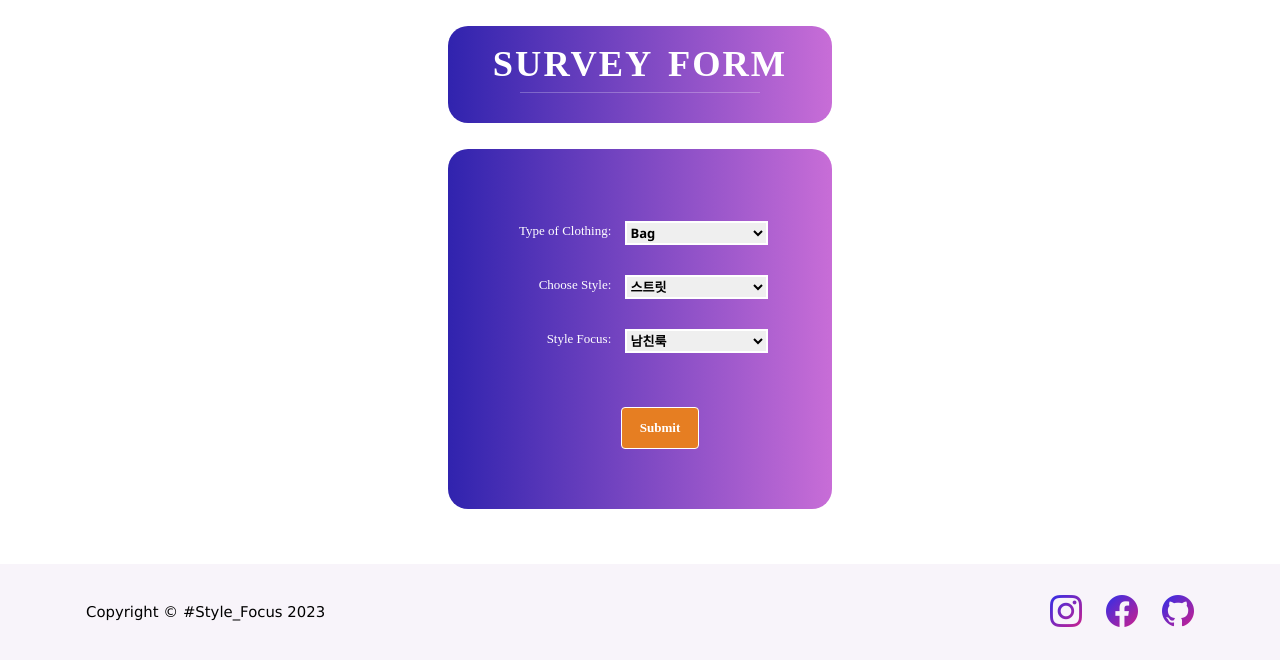
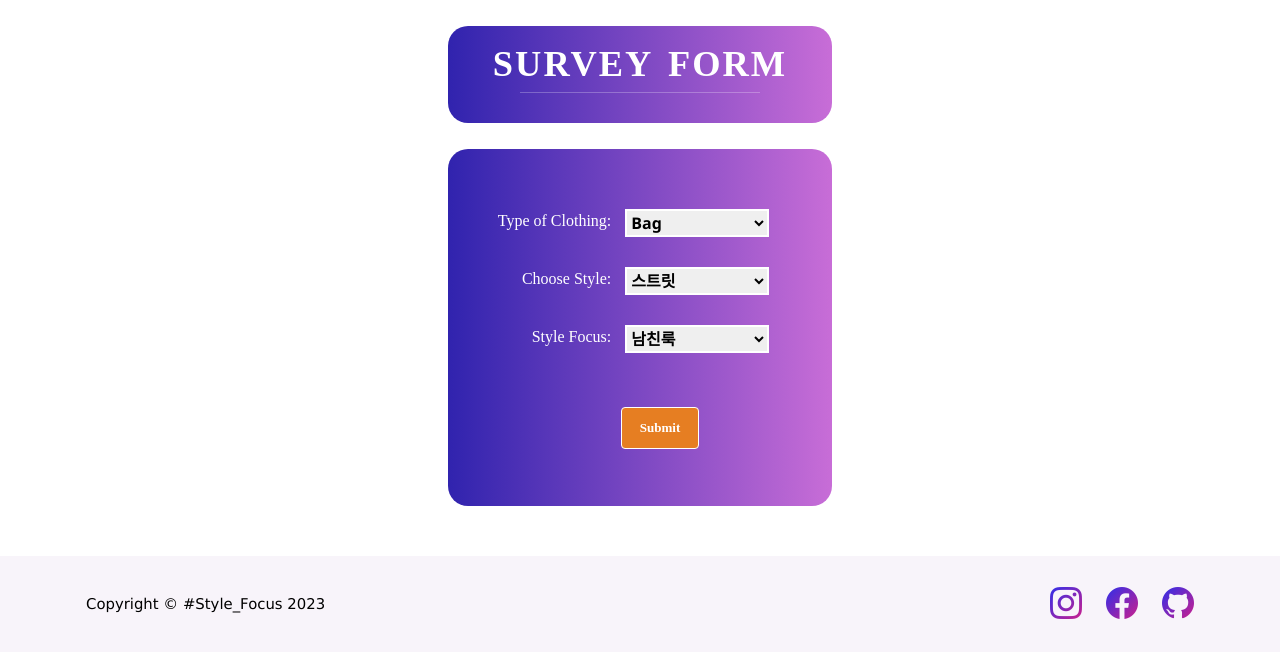
Before and after one commit to S0HYUNN/-_-, a Flask app: page /input in a window 1280 px wide. Shown: the part 75-741 px from the top of the page. Run offline with Flask 3, Linux system fonts and the light colour scheme; the visitor is signed in with stand-in values (Sample User, id 1); some libraries are stand-ins or nearby versions; some web fonts are replaced.

Commit message:
:art: input

```diff
--- a/static/css/input.css
+++ b/static/css/input.css
@@ -63,8 +63,8 @@ hr {
   margin: auto;
   width: 30%;
   height: 50%;
-  padding-top: 4em;
-  font-size: small;
+  padding-top: 2.5em;
+  font-size: medium;
 }
 
 #survey-form {
@@ -196,5 +196,5 @@ footer {
   gap: 20px;
 }
 .margin-top{
-  margin-top: 55px;
+  margin-top: 50px;
 }
```
